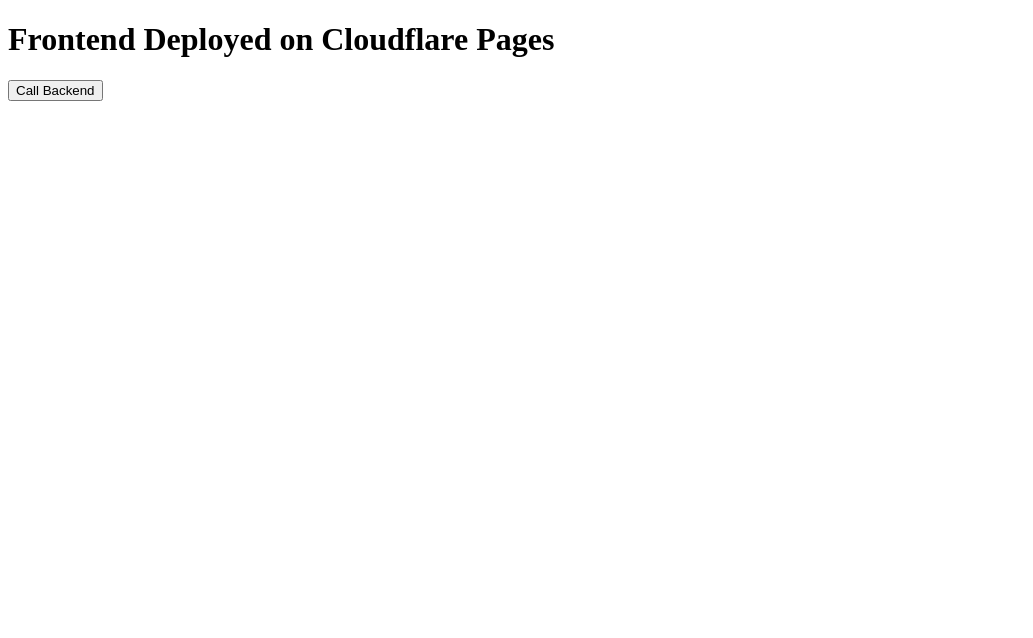
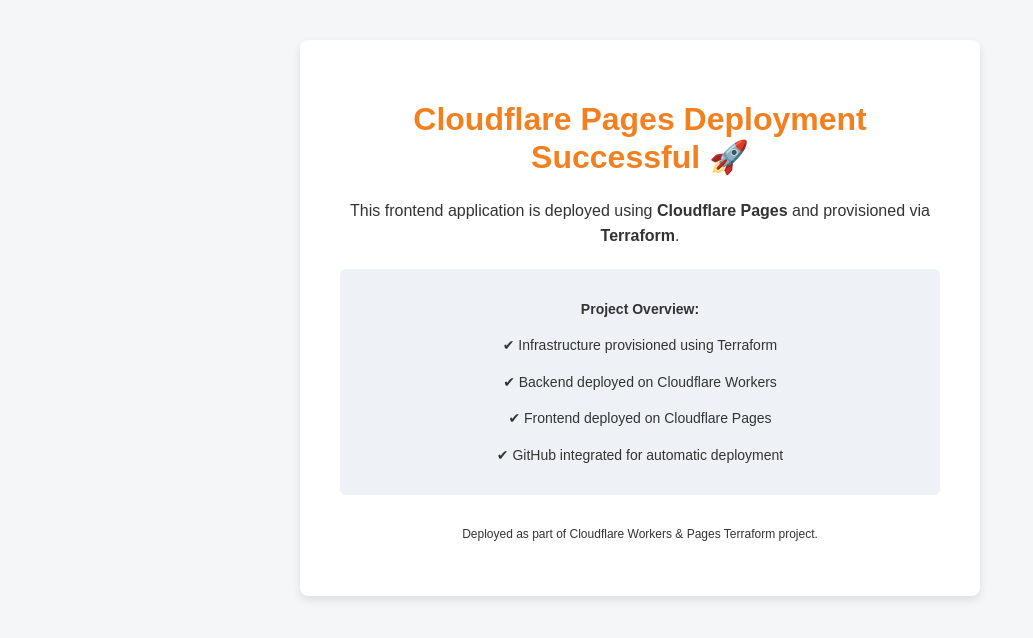
Before and after one commit to Sejalthakur17/cloudflare-workers-pages, a plain HTML site: page pages/index.html in a window 1280 px wide. Shown: the whole page, without its empty margins (0-1033 px from the left). Drawn offline with Linux system fonts and the light colour scheme.

Commit message:
Added Terraform

```diff
--- a/pages/index.html
+++ b/pages/index.html
@@ -1,26 +1,72 @@
 <!DOCTYPE html>
 <html>
 <head>
-  <title>Sejal Cloudflare Project</title>
+  <meta charset="UTF-8">
+  <title>Cloudflare Pages Deployment</title>
+  <style>
+    body {
+      font-family: Arial, sans-serif;
+      background-color: #f4f6f8;
+      margin: 0;
+      padding: 40px;
+      text-align: center;
+    }
+
+    .container {
+      background: white;
+      padding: 40px;
+      border-radius: 8px;
+      box-shadow: 0 4px 10px rgba(0, 0, 0, 0.1);
+      max-width: 600px;
+      margin: auto;
+    }
+
+    h1 {
+      color: #f38020;
+    }
+
+    p {
+      color: #333;
+      line-height: 1.6;
+    }
+
+    .info {
+      margin-top: 20px;
+      padding: 15px;
+      background-color: #eef2f7;
+      border-radius: 6px;
+      font-size: 14px;
+    }
+
+    .footer {
+      margin-top: 30px;
+      font-size: 12px;
+      color: #777;
+    }
+  </style>
 </head>
 <body>
-  <h1>Frontend Deployed on Cloudflare Pages </h1>
 
-  <button onclick="callAPI()">Call Backend</button>
+  <div class="container">
+    <h1>Cloudflare Pages Deployment Successful 🚀</h1>
 
-  <p id="result"></p>
+    <p>
+      This frontend application is deployed using <strong>Cloudflare Pages</strong>
+      and provisioned via <strong>Terraform</strong>.
+    </p>
 
-  <script>
-    async function callAPI() {
-      try {
-        const res = await fetch("https://sejal-backend-worker.sejalthakur016.workers.dev");
-        const text = await res.text();
-        document.getElementById("result").innerText = text;
-      } catch (error) {
-        document.getElementById("result").innerText = "Error calling backend";
-      }
-    }
-  </script>
+    <div class="info">
+      <p><strong>Project Overview:</strong></p>
+      <p>✔ Infrastructure provisioned using Terraform</p>
+      <p>✔ Backend deployed on Cloudflare Workers</p>
+      <p>✔ Frontend deployed on Cloudflare Pages</p>
+      <p>✔ GitHub integrated for automatic deployment</p>
+    </div>
+
+    <div class="footer">
+      <p>Deployed as part of Cloudflare Workers & Pages Terraform project.</p>
+    </div>
+  </div>
 
 </body>
 </html>
```
Also changed, not shown: worker/index.js (+5 -24 lines).
